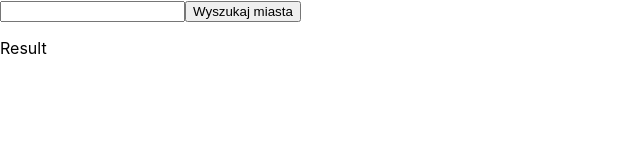
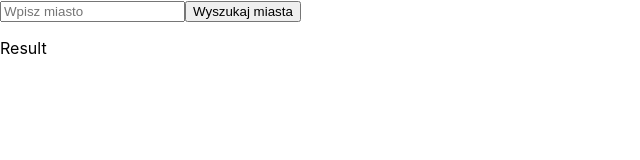
Before and after one commit to WojciechBaczynski/weather-app, a React (Create React App) app: page / in a window 1280 px wide. Shown: the top 160 px of the page, without its empty margins (0-640 px from the left). Built offline with nearby package versions, Linux system fonts and the light colour scheme.

Commit message:
Modify form component to use state from parent

```diff
--- a/src/components/App.js
+++ b/src/components/App.js
@@ -4,10 +4,22 @@ import Result from './Result/Result';
 import './App.css';
 
 class App extends Component {
+  state = {
+    value: ""
+  }
+
+  inputChangeHandler = (e) => {
+    this.setState({
+      value: e.target.value
+    });
+  }
+
   render() {
     return (
       <div className="App">
-        <Form />
+        <Form
+          value={this.state.value}
+          inputChange={this.inputChangeHandler} />
         <Result />
       </div>
     );
--- a/src/components/Form/Form.js
+++ b/src/components/Form/Form.js
@@ -2,7 +2,11 @@ import React from 'react';
 
 const form = props => (
     <form>
-        <input type="text" />
+        <input
+            type="text"
+            value={props.value}
+            placeholder="Wpisz miasto"
+            onChange={props.inputChange} />
         <button>Wyszukaj miasta</button>
     </form>
 );
```
